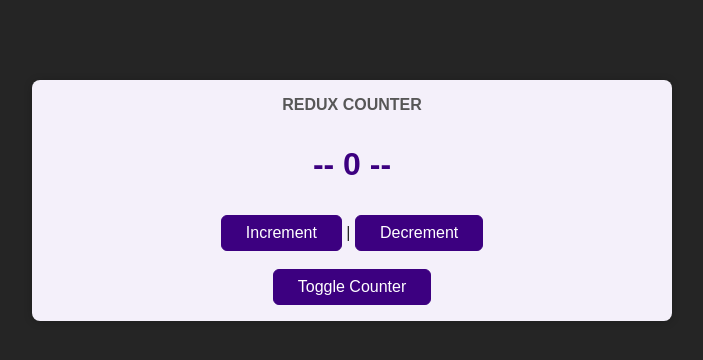
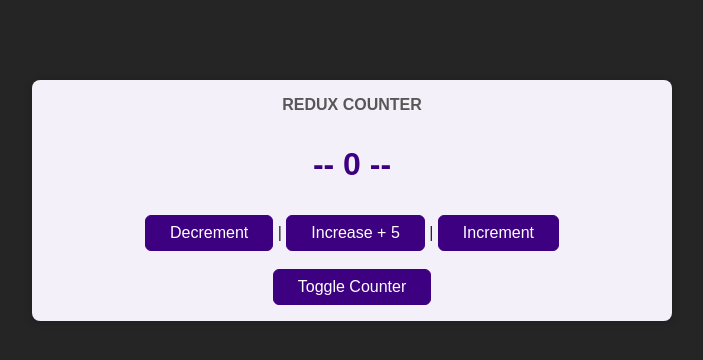
Before and after one commit to lucho20pt/react-udemy-21-redux-store, a React (Create React App) app: page / in a window 1280 px wide. Shown: the top 360 px of the page, without its empty margins (288-991 px from the left). Built offline with nearby package versions, Linux system fonts and the light colour scheme.

Commit message:
add: increaseHandler() & add: payload arg to counterReducer()

```diff
--- a/src/components/Counter.js
+++ b/src/components/Counter.js
@@ -11,6 +11,10 @@ const Counter = () => {
     dispatch({ type: "increment" });
   };
 
+  const increaseHandler = () => {
+    dispatch({ type: "increase", payload: 5 });
+  };
+
   const decrementHandler = () => {
     dispatch({ type: "decrement" });
   };
@@ -22,9 +26,11 @@ const Counter = () => {
       <h1>Redux Counter</h1>
       <div className={classes.value}>-- {counter} --</div>
       <div className="row">
+        <button onClick={decrementHandler}>Decrement</button>
+        <span> | </span>
+        <button onClick={increaseHandler}>Increase + 5</button>
+        <span> | </span>
         <button onClick={incrementHandler}>Increment</button>
-        <span> | </span>
-        <button onClick={decrementHandler}>Decrement</button>
       </div>
       <br />
       <button onClick={toggleCounterHandler}>Toggle Counter</button>
--- a/src/store/index.js
+++ b/src/store/index.js
@@ -4,8 +4,10 @@ const initialState = {
   counter: 0,
 };
 
-const counterReducer = (state = initialState, action) => {
-  switch (action.type) {
+const counterReducer = (state = initialState, { type, payload }) => {
+
+  // rxreducer
+  switch (type) {
     case "increment":
       return {
         counter: state.counter + 1,
@@ -14,12 +16,15 @@ const counterReducer = (state = initialState, action) => {
       return {
         counter: state.counter - 1,
       };
+    case "increase":
+      return {
+        counter: state.counter + (+payload),
+      };
 
     default:
       return state;
   }
 };
 
-const store = createStore(counterReducer);
 
-export default store;
+export default createStore(counterReducer);
```
